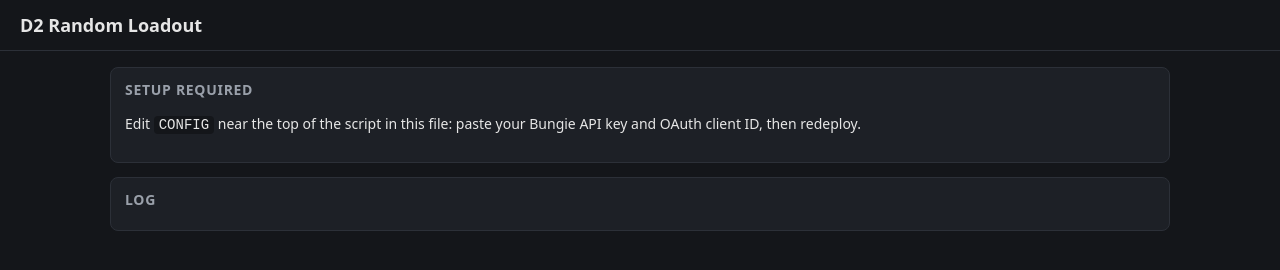
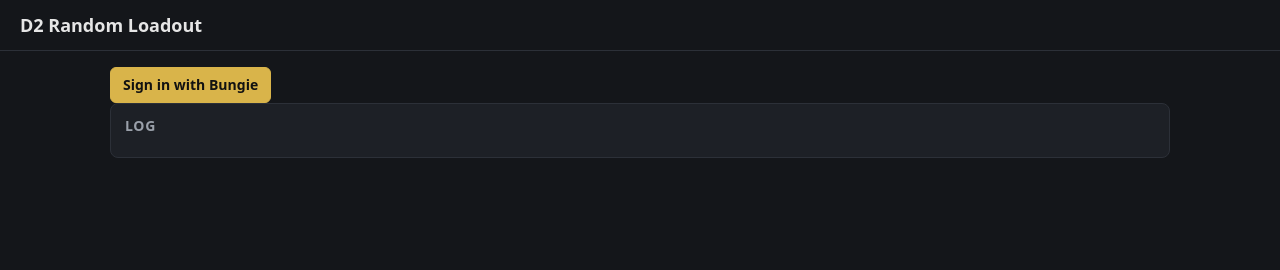
Before and after one commit to AsDevilsRun/D2SmartRandomLoadouts, a plain HTML site: page index.html in a window 1280 px wide. Drawn offline with Linux system fonts and the light colour scheme.

Commit message:
Update API key and client ID in index.html
Updated API key and client ID in configuration.

```diff
--- a/index.html
+++ b/index.html
@@ -91,8 +91,8 @@
 
 /* ===================== CONFIG ===================== */
 const CONFIG = {
-  apiKey:   "PASTE_API_KEY_HERE",
-  clientId: "PASTE_CLIENT_ID_HERE",
+  apiKey:   "9c6618593f804a6a9fff215fa6804154",
+  clientId: "56646",
 };
 
 /* Exotic weapons eligible for the roll. Only ones you own are used.
```
